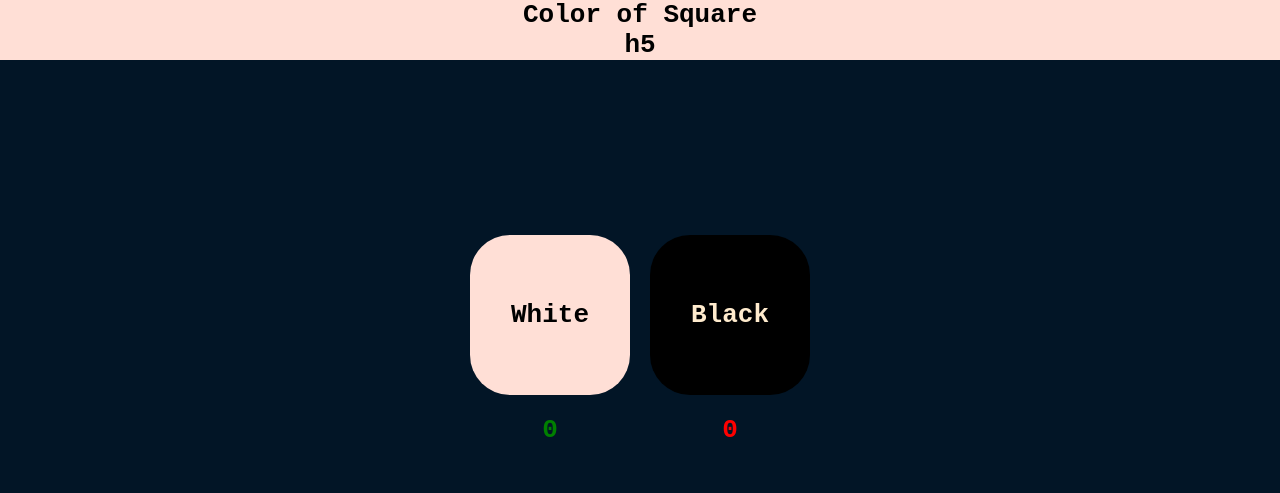
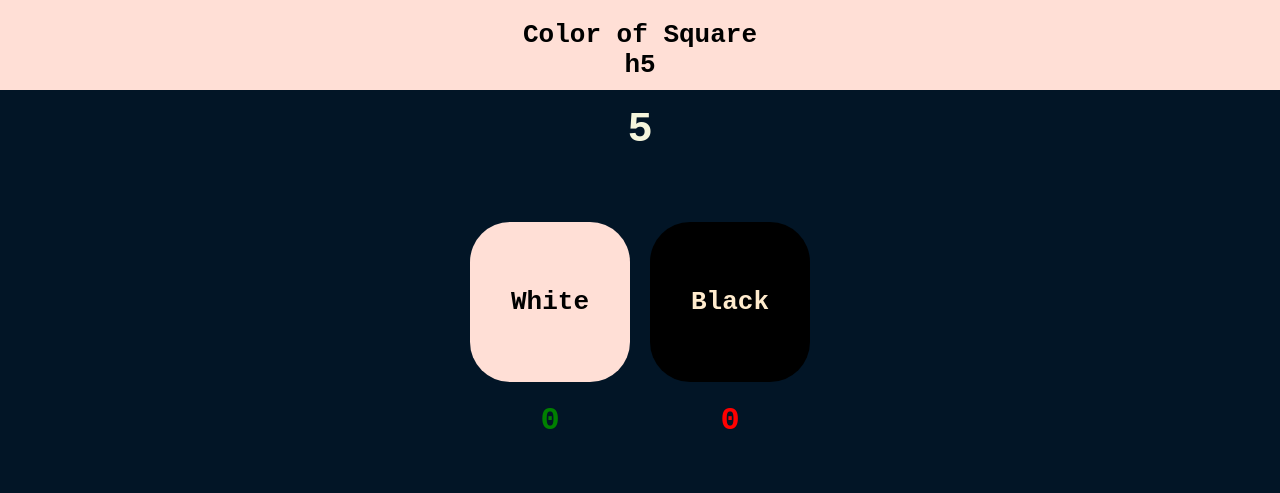
Before and after one commit to RunAtTekky/ChessColor, a plain HTML site: page index.html in a window 1280 px wide. Drawn offline with Linux system fonts and the light colour scheme.

Commit message:
Add timer and change styling

```diff
--- a/index.css
+++ b/index.css
@@ -11,6 +11,8 @@ body {
 
 main {
   background-color: #ffdfd6;
+  height: 10vh;
+  padding-top: 10px;
   display: flex;
   align-items: center;
   justify-content: center;
@@ -25,11 +27,11 @@ main {
 
 #choice {
   background-color: #021526;
-  height: 70vh;
+  height: 40vh;
   width: 100vw;
   display: flex;
   justify-content: center;
-  align-items: center;
+  /* align-items: center; */
   gap: 20px;
 }
 
@@ -74,3 +76,25 @@ main {
   align-items: center;
   justify-content: center;
 }
+
+#correct {
+  font-size: 32px;
+}
+
+#incorrect {
+  font-size: 32px;
+}
+
+#timeblock {
+  width: 100vw;
+  height: 10vh;
+  display: flex;
+  justify-content: center;
+  align-items: center;
+  /* background-color: aqua; */
+}
+
+#timer {
+  color: beige;
+  font-size: 42px;
+}
--- a/index.html
+++ b/index.html
@@ -13,6 +13,9 @@
         <h1 id="square" onclick="getNewCoordinate()">sq</h1>
       </div>
     </main>
+    <div id="timeblock">
+      <h1 id="timer">0</h1>
+    </div>
     <div id="choice">
       <div class="response">
         <div id="white" onclick="whiteClickHandler()"><h1>White</h1></div>
--- a/index.js
+++ b/index.js
@@ -5,8 +5,22 @@ let whiteCorrect = false;
 let prevCoordinate = "aa";
 let correctScore = 0;
 let incorrectScore = 0;
+let questions = 0;
+let seconds = 0;
+let gameOver = false;
+
+function timer() {
+  let timer = setInterval(() => {
+    if (!gameOver) {
+      document.getElementById("timer").innerHTML = ++seconds;
+    } else clearInterval(timer);
+  }, 1000);
+}
 
 function getNewCoordinate() {
+  if (questions === 10) {
+    return declareResults();
+  }
   const file = Math.floor(Math.random() * n);
   const rank = Math.floor(Math.random() * n);
 
@@ -14,10 +28,11 @@ function getNewCoordinate() {
   else whiteCorrect = false;
 
   const coordinate = files[file] + ranks[rank];
-  if (coordinate === prevCoordinate) getNewCoordinate();
+  if (coordinate === prevCoordinate) return getNewCoordinate();
   prevCoordinate = coordinate;
   const square = document.getElementById("square");
   square.innerHTML = coordinate;
+  questions++;
 }
 
 function whiteClickHandler() {
@@ -60,4 +75,12 @@ function blackClickHandler() {
   getNewCoordinate();
 }
 
+function declareResults() {
+  gameOver = true;
+  timer();
+  document.getElementById("white").style.display = "none";
+  document.getElementById("black").style.display = "none";
+}
+
 getNewCoordinate();
+timer();
```
